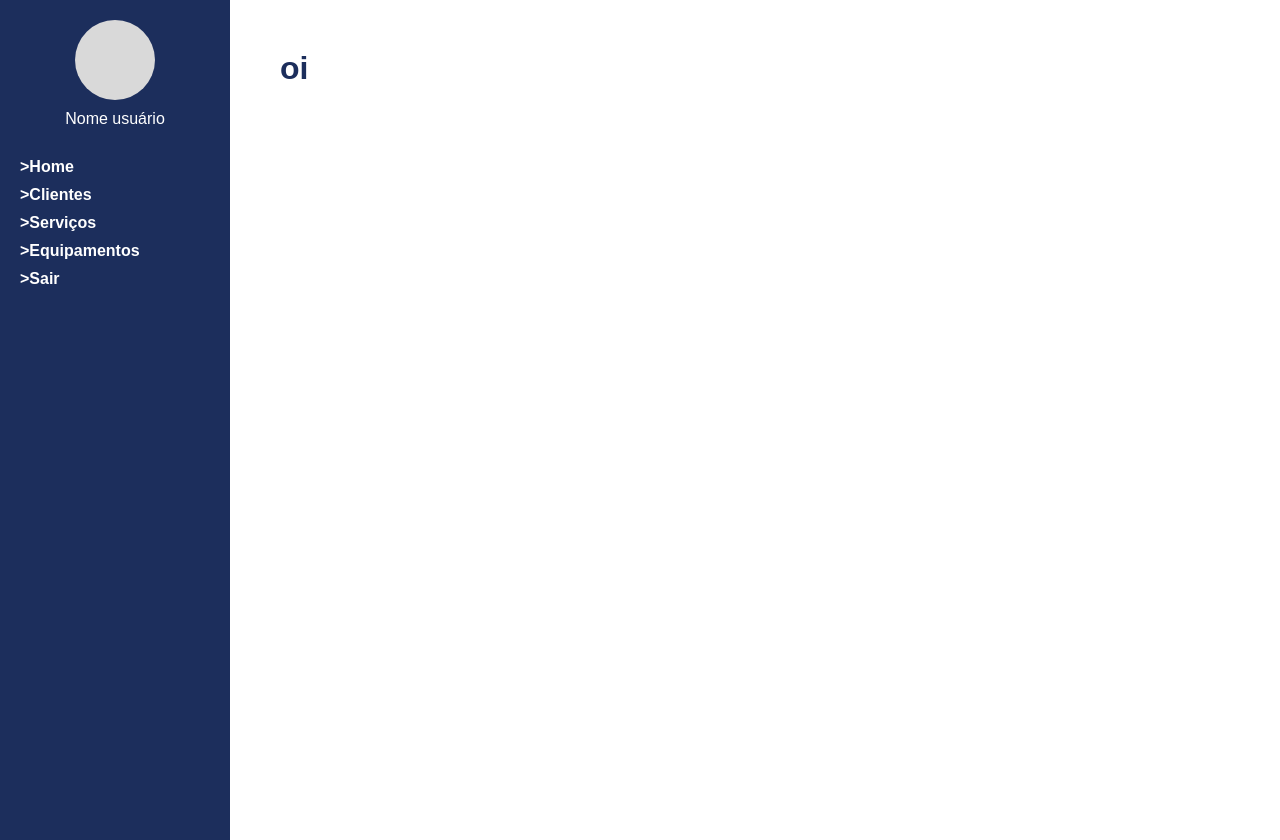
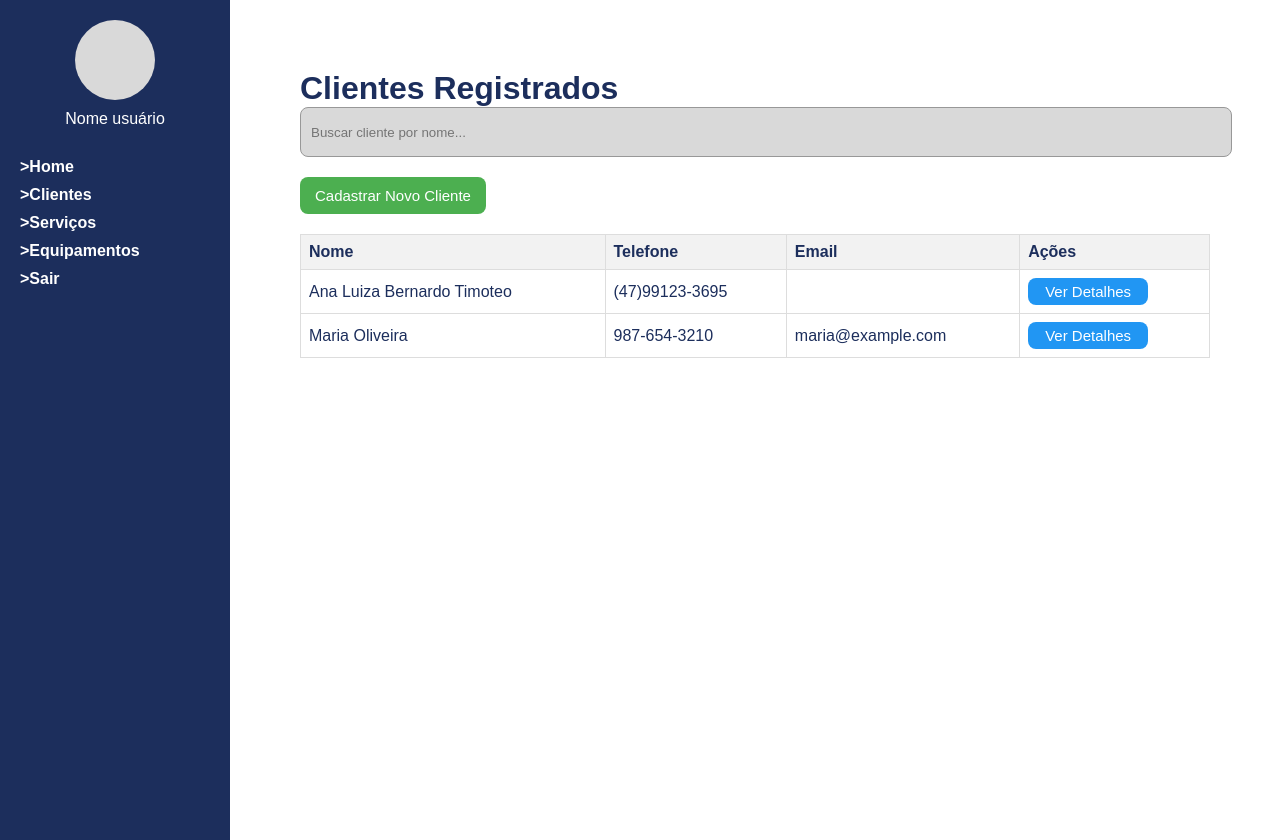
Before and after one commit to anatimoteo/ReparaTech, a Vue app: page /clients in a window 1280 px wide. Built offline with nearby package versions, Linux system fonts and the light colour scheme; a web font is replaced by a local one.

Commit message:
Criação Página Clients

```diff
--- a/src/views/ClientsPage.vue
+++ b/src/views/ClientsPage.vue
@@ -1,9 +1,230 @@
 <script setup>
 import LayoutComponent from '@/components/LayoutComponent.vue'
 </script>
+
 <template>
   <LayoutComponent>
-  <h1>oi</h1>
-</LayoutComponent>
+    <div class="clientes-container">
+      <!-- Título da Página -->
+      <h1>Clientes Registrados</h1>
+
+      <!-- Campo de Busca -->
+      <input
+        v-model="searchQuery"
+        type="text"
+        placeholder="Buscar cliente por nome..."
+        class="search-input"
+      />
+
+      <!-- Botão para Cadastrar Novo Cliente -->
+      <button @click="toggleNewClientForm" class="btn-register">Cadastrar Novo Cliente</button>
+
+      <!-- Formulário de Cadastro de Cliente -->
+      <div v-if="showNewClientForm" class="form-container">
+        <form @submit.prevent="addClient">
+          <label for="name">Nome:</label>
+          <input v-model="newClient.name" type="text" id="name" required />
+
+          <label for="phone">Telefone:</label>
+          <input v-model="newClient.phone" type="text" id="phone" required />
+
+          <label for="email">Email:</label>
+          <input v-model="newClient.email" type="email" id="email" required />
+
+          <label for="address">Endereço:</label>
+          <input v-model="newClient.address" type="text" id="address" required />
+
+          <button type="submit" class="btn-submit">Adicionar Cliente</button>
+        </form>
+      </div>
+
+      <!-- Tabela de Clientes -->
+      <table class="client-table">
+        <thead>
+          <tr>
+            <th>Nome</th>
+            <th>Telefone</th>
+            <th>Email</th>
+            <th>Ações</th>
+          </tr>
+        </thead>
+        <tbody>
+          <tr v-for="client in filteredClients" :key="client.id">
+            <td>{{ client.name }}</td>
+            <td>{{ client.phone }}</td>
+            <td>{{ client.email }}</td>
+            <td>
+              <button @click="viewClientDetails(client)" class="btn-view">Ver Detalhes</button>
+            </td>
+          </tr>
+        </tbody>
+      </table>
+
+      <!-- Modal para Exibição de Detalhes do Cliente -->
+      <div v-if="selectedClient" class="modal">
+        <div class="modal-content">
+          <h2>Detalhes do Cliente</h2>
+          <p><strong>Nome:</strong> {{ selectedClient.name }}</p>
+          <p><strong>Telefone:</strong> {{ selectedClient.phone }}</p>
+          <p><strong>Email:</strong> {{ selectedClient.email }}</p>
+          <p><strong>Endereço:</strong> {{ selectedClient.address }}</p>
+          <p><strong>Histórico de Serviços:</strong></p>
+          <ul>
+            <li v-for="service in selectedClient.services" :key="service.id">{{ service.description }}</li>
+          </ul>
+          <button @click="closeModal" class="btn-close">Fechar</button>
+        </div>
+      </div>
+    </div>
+  </LayoutComponent>
 </template>
-<style scoped></style>
+
+<script>
+export default {
+  data() {
+    return {
+      searchQuery: '',
+      showNewClientForm: false,
+      newClient: {
+        name: '',
+        phone: '',
+        email: '',
+        address: '',
+      },
+      clients: [
+        {
+          id: 1,
+          name: 'Ana Luiza Bernardo Timoteo',
+          phone: '(47)99123-3695',
+          email: '',
+          address: 'Rua A, 123',
+          services: [{ id: 1, description: 'Serviço de manutenção em ar-condicionado' }],
+        },
+        {
+          id: 2,
+          name: 'Maria Oliveira',
+          phone: '987-654-3210',
+          email: 'maria@example.com',
+          address: 'Rua B, 456',
+          services: [{ id: 2, description: 'Instalação de pia' }],
+        },
+      ],
+      selectedClient: null,
+    };
+  },
+  computed: {
+    filteredClients() {
+      return this.clients.filter((client) =>
+        client.name.toLowerCase().includes(this.searchQuery.toLowerCase())
+      );
+    },
+  },
+  methods: {
+    toggleNewClientForm() {
+      this.showNewClientForm = !this.showNewClientForm;
+    },
+    addClient() {
+      const newClient = {
+        ...this.newClient,
+        id: this.clients.length + 1,
+        services: [],
+      };
+      this.clients.push(newClient);
+      this.newClient = { name: '', phone: '', email: '', address: '' };
+      this.showNewClientForm = false;
+    },
+    viewClientDetails(client) {
+      this.selectedClient = client;
+    },
+    closeModal() {
+      this.selectedClient = null;
+    },
+  },
+};
+</script>
+
+<style scoped>
+.clientes-container {
+  padding: 20px;
+}
+
+.search-input {
+  margin-bottom: 20px;
+  padding: 10px;
+  width: 100%;
+}
+
+.btn-register {
+  margin-bottom: 20px;
+  padding: 10px 15px;
+  background-color: #4CAF50;
+  color: white;
+  border: none;
+  cursor: pointer;
+}
+
+.client-table {
+  width: 100%;
+  border-collapse: collapse;
+}
+
+.client-table th, .client-table td {
+  border: 1px solid #ddd;
+  padding: 8px;
+  text-align: left;
+}
+
+.client-table th {
+  background-color: #f2f2f2;
+}
+
+.btn-view {
+  background-color: #2196F3;
+  color: white;
+  padding: 5px 10px;
+  border: none;
+  cursor: pointer;
+}
+
+.form-container {
+  margin-bottom: 20px;
+  padding: 20px;
+  background-color: #f9f9f9;
+  border: 1px solid #ddd;
+}
+
+.btn-submit {
+  background-color: #4CAF50;
+  color: white;
+  padding: 10px 15px;
+  border: none;
+  cursor: pointer;
+}
+
+.modal {
+  position: fixed;
+  top: 0;
+  left: 0;
+  width: 100%;
+  height: 100%;
+  background-color: rgba(0, 0, 0, 0.5);
+  display: flex;
+  justify-content: center;
+  align-items: center;
+}
+
+.modal-content {
+  background-color: white;
+  padding: 20px;
+  border-radius: 5px;
+}
+
+.btn-close {
+  margin-top: 20px;
+  padding: 10px 15px;
+  background-color: #f44336;
+  color: white;
+  border: none;
+  cursor: pointer;
+}
+</style>
```
